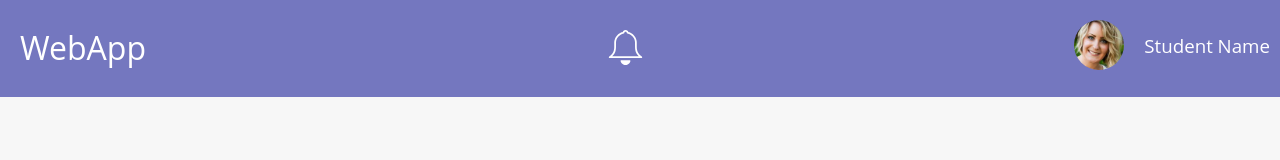
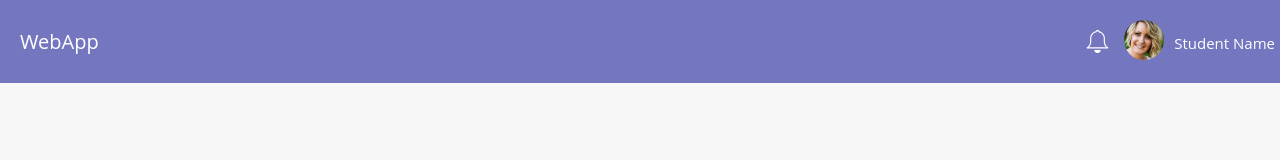
Before and after one commit to brandongault/WebApp-Dashboard, a plain HTML site: page index.html in a window 1280 px wide. Drawn offline with Linux system fonts and the light colour scheme; files that its build step writes are made by us from their sources.

Commit message:
Header is done and does not overflow when at 320px

```diff
--- a/web_app_dashboard_v3.2/css/styles.css
+++ b/web_app_dashboard_v3.2/css/styles.css
@@ -54,6 +54,7 @@ body {
 }
 
 .header-title {
+  font-size: 20px;
   display: block;
   margin-left: 20px;
   margin-right: auto;
@@ -67,19 +68,20 @@ body {
 
 .profile-img {
   display: block;
-  margin-left: auto;
-  margin-right: 5px;
+  margin-left: 15px;
+  margin-right: 10px;
   margin-top: 20px;
   margin-bottom: 15px;
   border-radius: 180px;
-  height: 50px;
+  height: 40px;
   width: auto;
 }
 
 .header-name {
+  font-size: 15px;
   display: block;
-  margin-left: 15px;
-  margin-right: 10px;
+  margin-left: 0px;
+  margin-right: 5px;
   margin-top: 35px;
   margin-bottom: 30px;
 }
@@ -90,8 +92,8 @@ body {
   margin-right: auto;
   margin-top: 30px;
   margin-bottom: 30px;
-  height: 35px;
-  width: 35px;
+  height: 23px;
+  width: 23px;
 }
 
 .navbar-icons {
```
